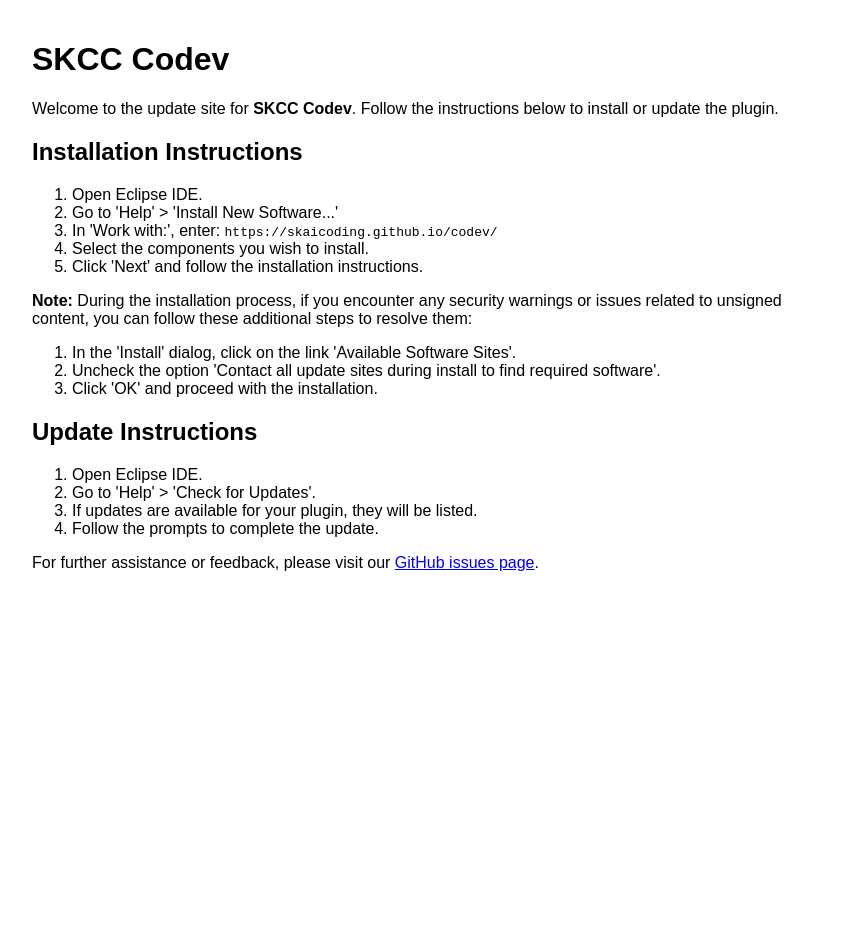
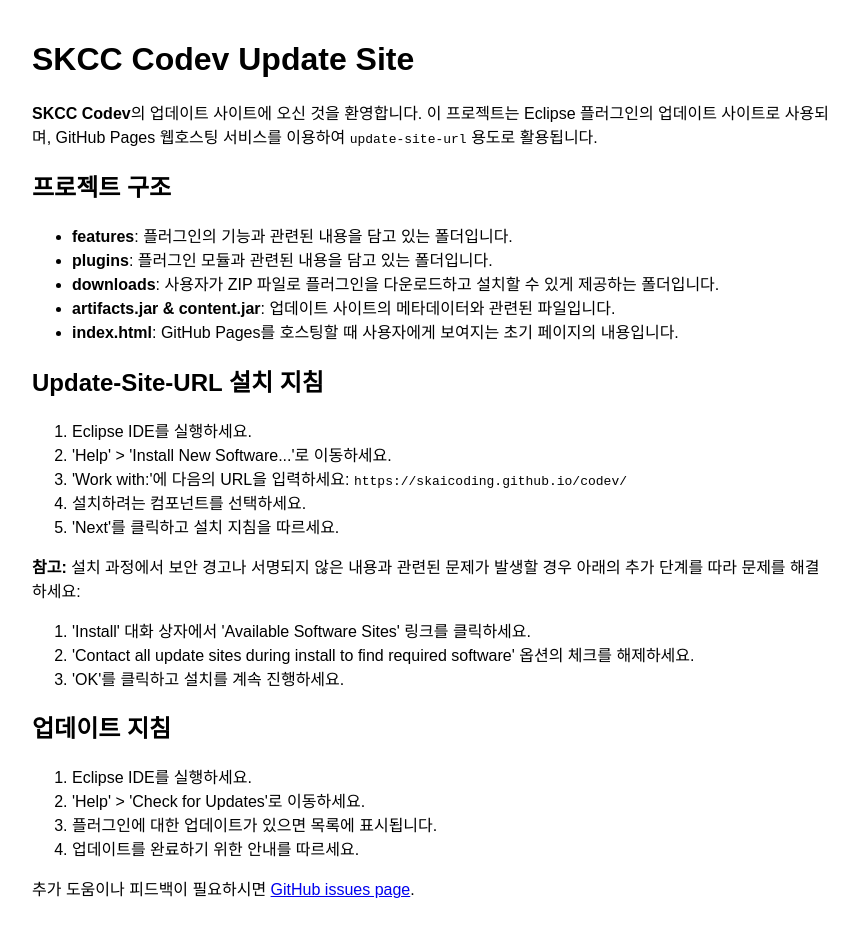
Before and after one commit to skaicoding/codev, a plain HTML site: page index.html in a window 1280 px wide. Shown: the whole page, without its empty margins (208-1066 px from the left). Before the commit the page ends 800 px from the top, so only its background shows below. Drawn offline with Linux system fonts and the light colour scheme.

```diff
--- a/index.html
+++ b/index.html
@@ -1,9 +1,9 @@
 <!DOCTYPE html>
-<html lang="en">
+<html lang="ko">
 <head>
     <meta charset="UTF-8">
     <meta name="viewport" content="width=device-width, initial-scale=1.0">
-    <title>Your Eclipse Plugin Update Site</title>
+    <title>SKCC Codev Update Site</title>
     <style>
         body {
             font-family: Arial, sans-serif;
@@ -15,37 +15,48 @@
 </head>
 <body>
 
-<h1>SKCC Codev</h1>
+<h1>SKCC Codev Update Site</h1>
 
-<p>Welcome to the update site for <strong>SKCC Codev</strong>. Follow the instructions below to install or update the plugin.</p>
+<p><strong>SKCC Codev</strong>의 업데이트 사이트에 오신 것을 환영합니다.
+이 프로젝트는 Eclipse 플러그인의 업데이트 사이트로 사용되며, GitHub Pages 웹호스팅 서비스를 이용하여 <code>update-site-url</code> 용도로 활용됩니다.</p>
 
-<h2>Installation Instructions</h2>
+<h2>프로젝트 구조</h2>
+
+<ul>
+    <li><strong>features</strong>: 플러그인의 기능과 관련된 내용을 담고 있는 폴더입니다.</li>
+    <li><strong>plugins</strong>: 플러그인 모듈과 관련된 내용을 담고 있는 폴더입니다.</li>
+    <li><strong>downloads</strong>: 사용자가 ZIP 파일로 플러그인을 다운로드하고 설치할 수 있게 제공하는 폴더입니다.</li>
+    <li><strong>artifacts.jar & content.jar</strong>: 업데이트 사이트의 메타데이터와 관련된 파일입니다.</li>
+    <li><strong>index.html</strong>: GitHub Pages를 호스팅할 때 사용자에게 보여지는 초기 페이지의 내용입니다.</li>
+</ul>
+
+<h2>Update-Site-URL 설치 지침</h2>
 
 <ol>
-    <li>Open Eclipse IDE.</li>
-    <li>Go to 'Help' > 'Install New Software...'</li>
-    <li>In 'Work with:', enter: <code>https://skaicoding.github.io/codev/</code></li>
-    <li>Select the components you wish to install.</li>
-    <li>Click 'Next' and follow the installation instructions.</li>
+    <li>Eclipse IDE를 실행하세요.</li>
+    <li>'Help' > 'Install New Software...'로 이동하세요.</li>
+    <li>'Work with:'에 다음의 URL을 입력하세요: <code>https://skaicoding.github.io/codev/</code></li>
+    <li>설치하려는 컴포넌트를 선택하세요.</li>
+    <li>'Next'를 클릭하고 설치 지침을 따르세요.</li>
 </ol>
 
-<p><strong>Note:</strong> During the installation process, if you encounter any security warnings or issues related to unsigned content, you can follow these additional steps to resolve them:</p>
+<p><strong>참고:</strong> 설치 과정에서 보안 경고나 서명되지 않은 내용과 관련된 문제가 발생할 경우 아래의 추가 단계를 따라 문제를 해결하세요:</p>
 <ol>
-    <li>In the 'Install' dialog, click on the link 'Available Software Sites'.</li>
-    <li>Uncheck the option 'Contact all update sites during install to find required software'.</li>
-    <li>Click 'OK' and proceed with the installation.</li>
+    <li>'Install' 대화 상자에서 'Available Software Sites' 링크를 클릭하세요.</li>
+    <li>'Contact all update sites during install to find required software' 옵션의 체크를 해제하세요.</li>
+    <li>'OK'를 클릭하고 설치를 계속 진행하세요.</li>
 </ol>
 
-<h2>Update Instructions</h2>
+<h2>업데이트 지침</h2>
 
 <ol>
-    <li>Open Eclipse IDE.</li>
-    <li>Go to 'Help' > 'Check for Updates'.</li>
-    <li>If updates are available for your plugin, they will be listed.</li>
-    <li>Follow the prompts to complete the update.</li>
+    <li>Eclipse IDE를 실행하세요.</li>
+    <li>'Help' > 'Check for Updates'로 이동하세요.</li>
+    <li>플러그인에 대한 업데이트가 있으면 목록에 표시됩니다.</li>
+    <li>업데이트를 완료하기 위한 안내를 따르세요.</li>
 </ol>
 
-<p>For further assistance or feedback, please visit our <a href="https://github.com/skaicoding/codev/issues/new?assignees=&labels=&projects=&template=bug_report.md&title=">GitHub issues page</a>.</p>
+<p>추가 도움이나 피드백이 필요하시면 <a href="https://github.com/skaicoding/codev/issues/new?assignees=&labels=&projects=&template=bug_report.md&title=">GitHub issues page</a>.</p>
 
 </body>
 </html>
```
Also changed, not shown: 9 other files.
